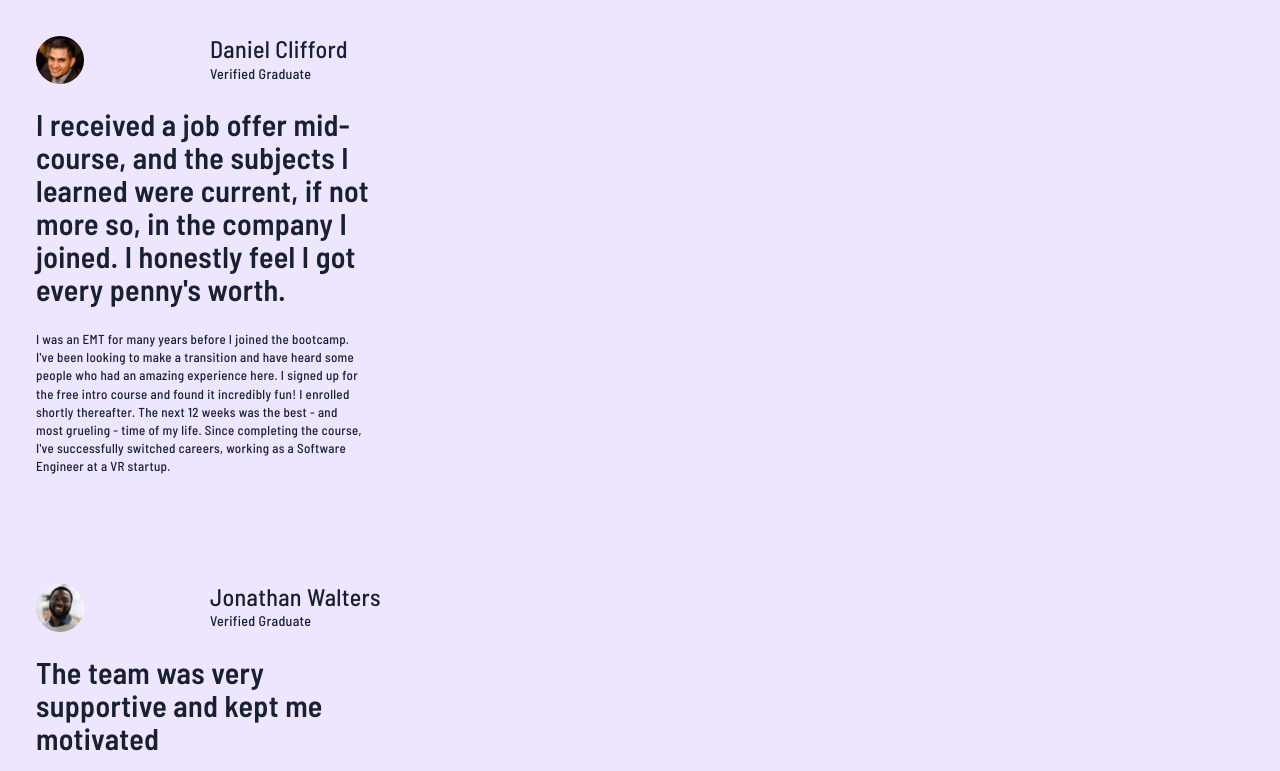
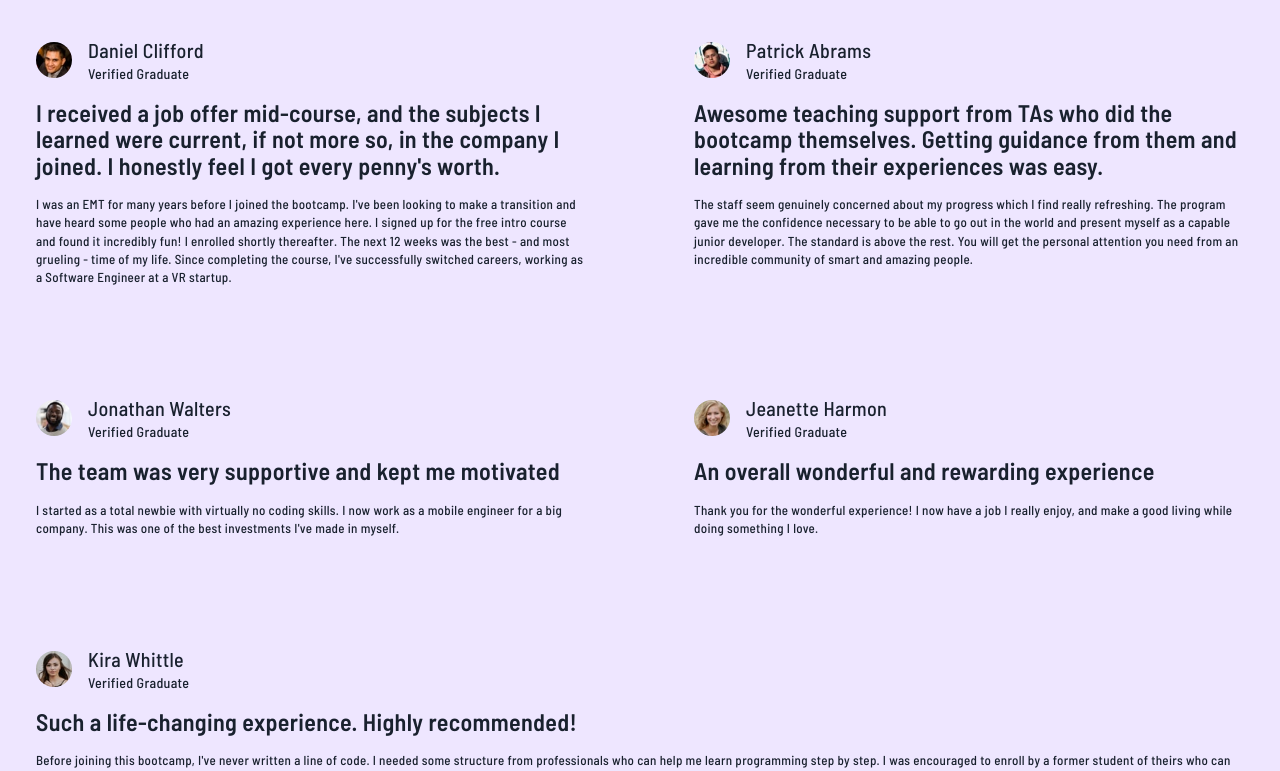
Before and after one commit to ffrosch/frontendmentor-testimonials-grid-section, a Vue app: page / in a window 1280 px wide. Shown: the top 771 px of the page. Built offline with nearby package versions, Linux system fonts and the light colour scheme.

Commit message:
feat: add desktop layout

```diff
--- a/index.html
+++ b/index.html
@@ -7,7 +7,7 @@
     <title>FrontendMentor - Testimonials Grid Section</title>
   </head>
   <body>
-    <div id="app" class="flow"></div>
+    <div id="app" class="flex flex-col justify-center items-center min-h-screen"></div>
     <script type="module" src="/src/main.ts"></script>
   </body>
 </html>
--- a/src/App.vue
+++ b/src/App.vue
@@ -4,7 +4,7 @@ import testimonials from '@/testimonials.ts';
 </script>
 
 <template>
-  <main class="grid gap-9">
+  <main class="grid auto-cols gap-9">
     <Card
       v-for="{ person, title, description } in testimonials"
       :person="person"
@@ -13,7 +13,7 @@ import testimonials from '@/testimonials.ts';
     />
   </main>
 
-  <footer class="text-center mb-4">
+  <footer class="text-center mt-6 mb-4">
     Challenge by&nbsp;<a
       href="https://www.frontendmentor.io?ref=challenge"
       target="_blank"
@@ -22,4 +22,40 @@ import testimonials from '@/testimonials.ts';
   </footer>
 </template>
 
-<style scoped></style>
+<style scoped>
+.auto-cols {
+  grid-template-columns: repeat(auto-fit, minmax(320px, 1fr));
+}
+
+@media all and (min-width: 768px) and (max-width: 1330px) {
+.auto-cols {
+  grid-template-columns: repeat(2, minmax(320px, 1fr));
+}
+  .auto-cols> :nth-child(4) {
+    grid-row: 1;
+    grid-column: 2;
+  }
+  .auto-cols> :nth-child(5) {
+    grid-column: span 2;
+  }
+}
+
+@media all and (min-width: 1330px) {
+  .auto-cols {
+    max-width: 1440px;
+  }
+
+  .auto-cols> :nth-child(1) {
+    grid-column: span 2;
+  }
+
+  .auto-cols> :nth-child(4) {
+    grid-column: 2 / span 2;
+  }
+
+  .auto-cols> :nth-child(5) {
+    grid-column: 4;
+    grid-row: 1 / span 2;
+  }
+}
+</style>
--- a/src/components/TestimonialCard.vue
+++ b/src/components/TestimonialCard.vue
@@ -5,30 +5,37 @@ defineProps<Testimonial>();
 </script>
 
 <template>
-    <article class="grid gap-6 p-9 rounded-xl max-w-[420px]">
-        <div class="grid grid-cols-2">
+    <article class="grid place-items-start gap-4 p-9 rounded-xl">
+        <div class="grid auto-cols">
             <img
                 class="row-span-2"
                 :src="person.imageUrl"
                 :alt="`Profile Picture of ${person.fullName}`"
             />
-            <h3>{{ person.fullName }}</h3>
-            <h4>{{ person.role }}</h4>
+            <p class="text-xl">{{ person.fullName }}</p>
+            <p class="text-sm">{{ person.role }}</p>
         </div>
         <h2>{{ title }}</h2>
-        <p>{{ description }}</p>
+        <p class="flex grow">{{ description }}</p>
     </article>
 </template>
 
 <style scoped>
 article {
     background: var(--color-white);
+    grid-template-rows: auto auto 1fr;
+}
+
+.auto-cols {
+    column-gap: 1rem;
+    grid-template-columns: auto minmax(0, 1fr);
+    align-items: center;
 }
 
 img {
-    border: 3px solid var(--color-primary-300);
+    border: 2px solid var(--color-primary-300);
     border-radius: 50%;
-    width: 48px;
-    height: 48px;
+    width: 36px;
+    height: 36px;
 }
 </style>
--- a/src/style.css
+++ b/src/style.css
@@ -37,33 +37,12 @@ body {
   letter-spacing: var(--tracking-wide);
 }
 
-h1, h2, h3, h4 {
+h2 {
   --line-height: 1.1;
 
+  font-size: var(--text-2xl);
+  font-weight: var(--font-weight-bold);
   line-height: var(--line-height);
-  max-width: 24ch;
-}
-
-h1 {
-  font-size: var(--text-4xl);
-  font-weight: var(--font-weight-bold);
-}
-
-h2 {
-  font-size: var(--text-3xl);
-  font-weight: var(--font-weight-bold);
-}
-
-h3 {
-  font-size: var(--text-2xl);
-}
-
-h4 {
-  font-size: var(--text-sm);
-}
-
-p, li, blockquote:not([class]) {
-  max-width: 50ch;
 }
 
 a {
@@ -83,13 +62,3 @@ a:hover {
 :target {
   scroll-margin-top: 2ex;
 }
-
-.flow {
-  --flow-space: calc(var(--line-height) * 1em);
-}
-
-.flow > * + * {
-  /* progressive enhancement */
-  margin-top: 1em;
-  margin-top: var(--flow-space);
-}
```
Lines whose indentation alone changed are shown as unchanged.
